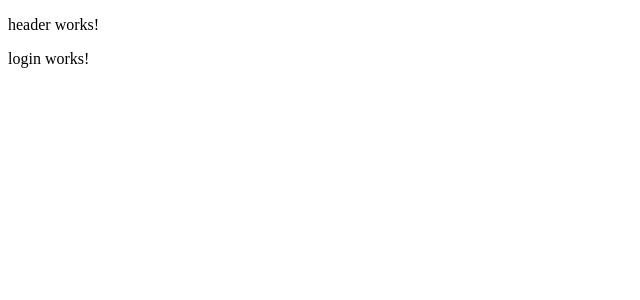
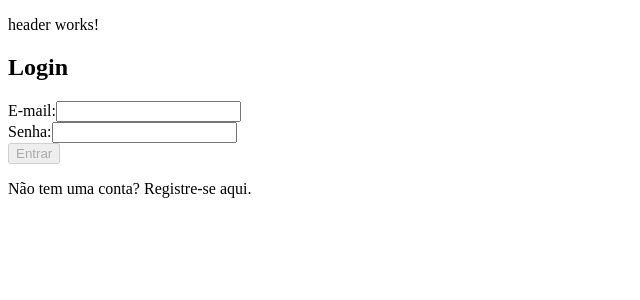
Before and after one commit to k1ngS/shadowchar-project, an Angular app in the folder shadowchar-frontend/: page /login in a window 1280 px wide. Shown: the top 300 px of the page, without its empty margins (0-640 px from the left). Built offline with nearby package versions, Linux system fonts and the light colour scheme.

Commit message:
feat(auth) SHA-14 Criar componente e rota para a pagina de login

```diff
--- a/shadowchar-frontend/src/app/core/auth.ts
+++ b/shadowchar-frontend/src/app/core/auth.ts
@@ -1,6 +1,6 @@
 import { HttpClient } from '@angular/common/http';
 import { Injectable } from '@angular/core';
-import { Observable } from 'rxjs';
+import { Observable, tap } from 'rxjs';
 
 @Injectable({
   providedIn: 'root',
@@ -13,4 +13,18 @@ export class Auth {
   register(userData: any): Observable<any> {
     return this.http.post(`${this.apiUrl}/register`, userData);
   }
+
+  login(credentials: any): Observable<any> {
+    return this.http
+      .post<{ access_token: string }>(`${this.apiUrl}/login`, credentials)
+      .pipe(tap((response) => this.saveToken(response.access_token)));
+  }
+
+  private saveToken(token: string): void {
+    localStorage.setItem('access_token', token);
+  }
+
+  getToken(): string | null {
+    return localStorage.getItem('access_token');
+  }
 }
--- a/shadowchar-frontend/src/app/features/auth/login/login.html
+++ b/shadowchar-frontend/src/app/features/auth/login/login.html
@@ -1 +1,20 @@
-<p>login works!</p>
+<div class="container">
+  <h2>Login</h2>
+  <form [formGroup]="loginForm" (ngSubmit)="onSubmit()">
+    <div>
+      <label for="email">E-mail:</label>
+      <input id="email" type="email" formControlName="email" />
+    </div>
+    <div>
+      <label for="password">Senha:</label>
+      <input id="password" type="password" formControlName="password" />
+    </div>
+
+    @if (errorMessage) {
+      <p class="error-message">{{ errorMessage }}</p>
+    }
+
+    <button type="submit" [disabled]="!loginForm.valid">Entrar</button>
+  </form>
+  <p>Não tem uma conta? <a routerLink="/register">Registre-se aqui</a>.</p>
+</div>
--- a/shadowchar-frontend/src/app/features/auth/login/login.ts
+++ b/shadowchar-frontend/src/app/features/auth/login/login.ts
@@ -1,11 +1,42 @@
 import { Component } from '@angular/core';
+import { FormBuilder, FormGroup, ReactiveFormsModule, Validators } from '@angular/forms';
+import { Auth } from '../../../core/auth';
+import { Router } from '@angular/router';
 
 @Component({
   selector: 'app-login',
-  imports: [],
+  standalone: true,
+  imports: [ReactiveFormsModule],
   templateUrl: './login.html',
-  styleUrl: './login.scss'
+  styleUrl: './login.scss',
 })
 export class Login {
+  loginForm: FormGroup;
+  errorMessage: string | null = null;
 
+  constructor(
+    private fb: FormBuilder,
+    private authService: Auth,
+    private router: Router,
+  ) {
+    this.loginForm = this.fb.group({
+      email: ['', [Validators.required, Validators.email]],
+      password: ['', [Validators.required]],
+    });
+  }
+
+  onSubmit(): void {
+    this.errorMessage = null;
+    if (this.loginForm.valid) {
+      this.authService.login(this.loginForm.value).subscribe({
+        next: () => {
+          this.router.navigate(['/characters']);
+        },
+        error: (err) => {
+          console.error('Erro no login', err);
+          this.errorMessage = 'E-mail ou senha inválidos. Tente novamente.';
+        },
+      });
+    }
+  }
 }
```
